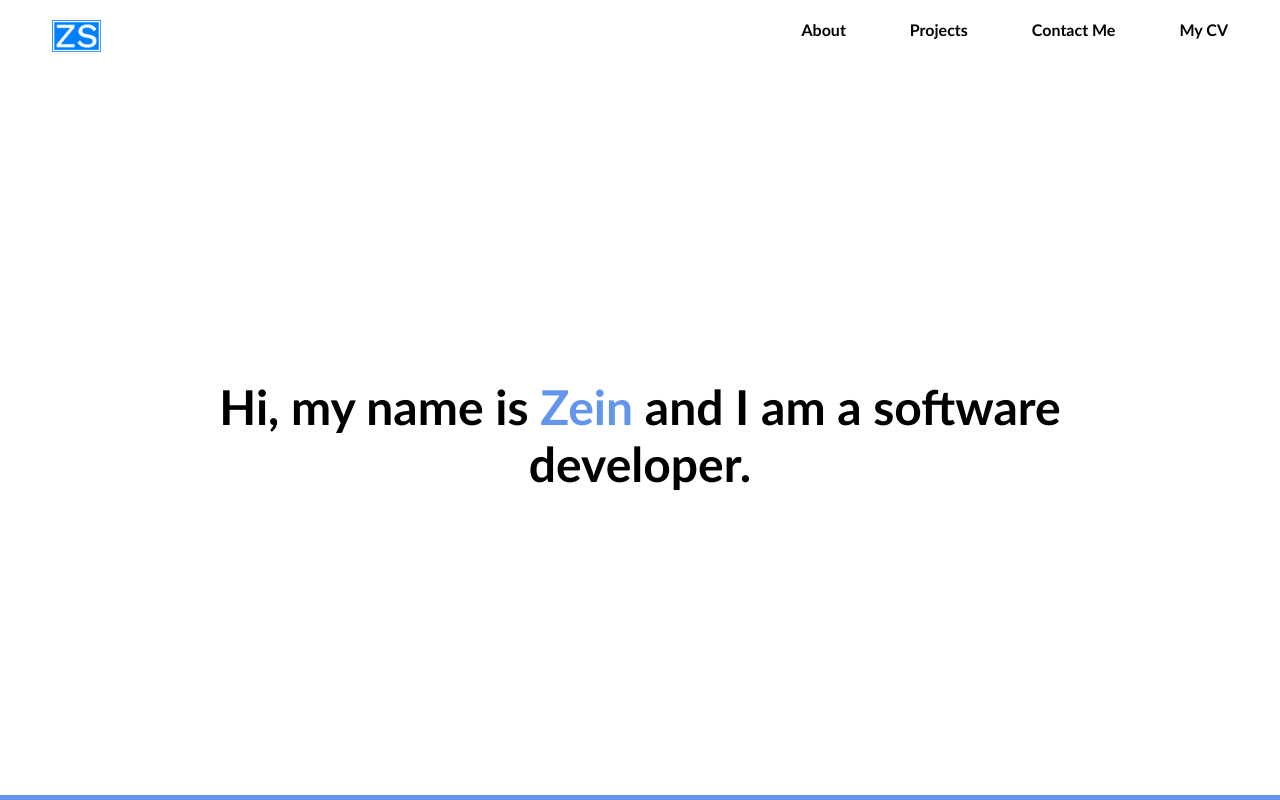
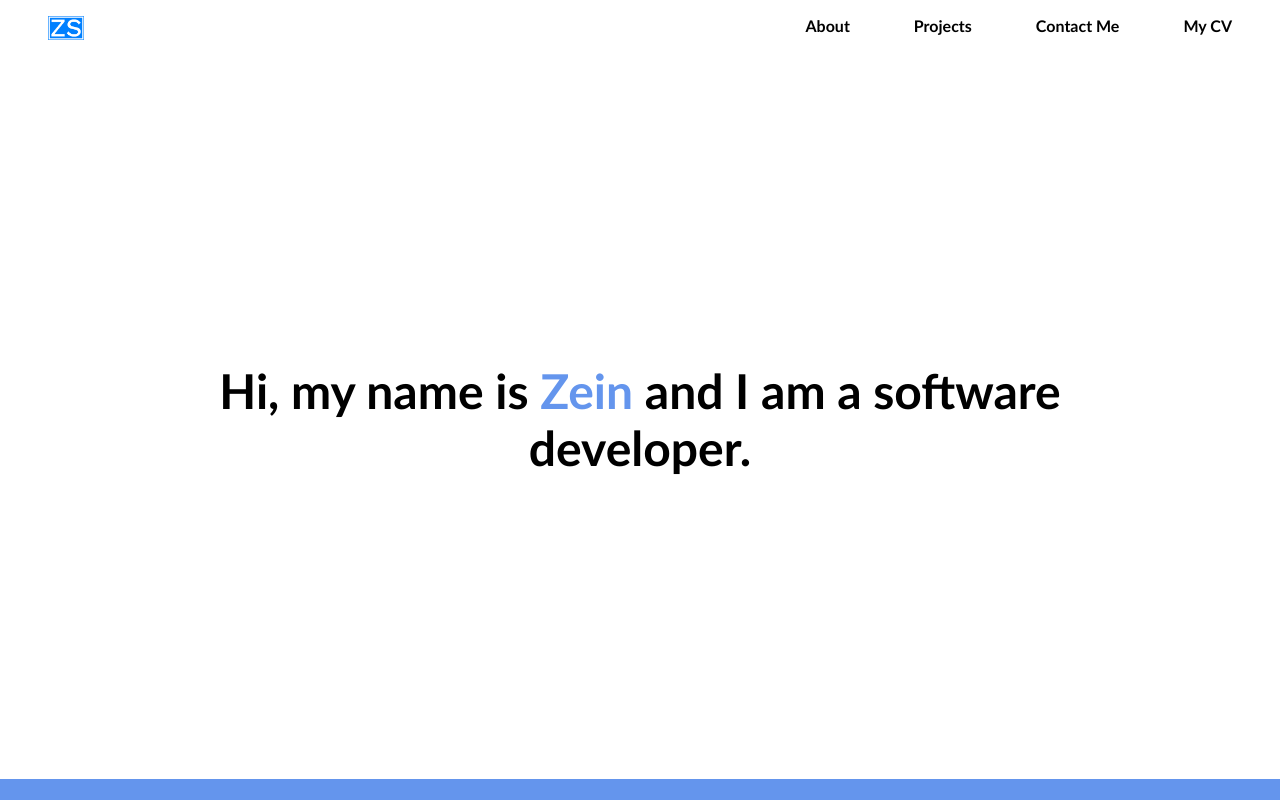
Before and after one commit to Zein19/my-portfolio, a React (Create React App) app: page / in a window 1280 px wide. Shown: the top 800 px of the page. Built offline with nearby package versions, Linux system fonts and the light colour scheme.

Commit message:
navbar changes

```diff
--- a/src/App.css
+++ b/src/App.css
@@ -26,7 +26,7 @@ a:hover{
   border-bottom: solid 1px cornflowerblue;
 }
 .navbar{
-  padding: 1.25em;
+  padding: 1em;
   width: 100%;
   position: sticky; top: 0;
   background-color: white;
@@ -50,7 +50,7 @@ nav ul{
 }
 
 .logo {
-  height: 2em
+  height: 1.5em;
 }
 
 .landing{
```
